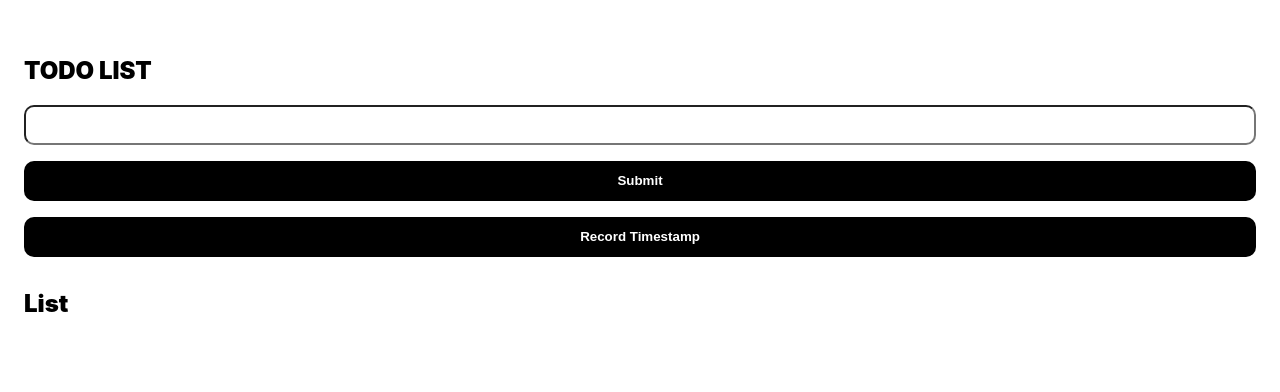
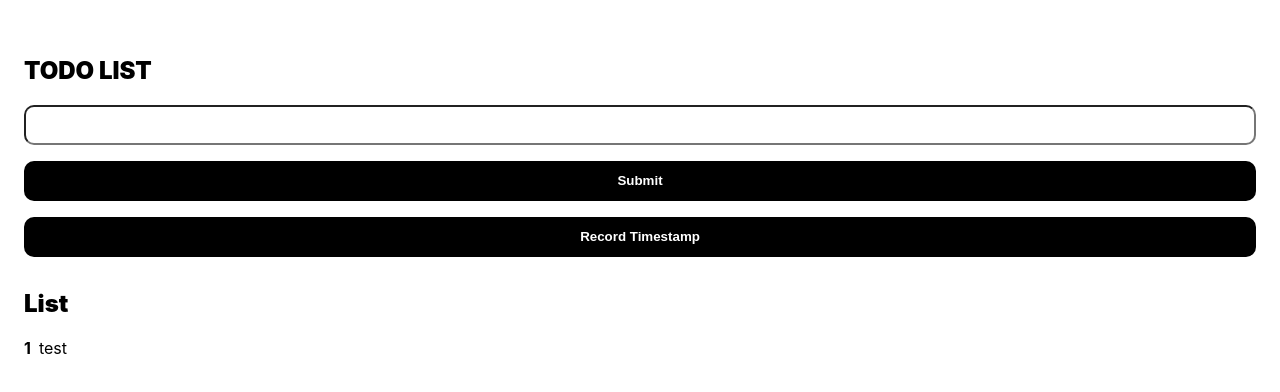
Before and after one commit to cgh20xx/vite-react-redux-ts-001, a React (Vite) app: page / in a window 1280 px wide. Shown: the top 392 px of the page. Built offline with nearby package versions, Linux system fonts and the light colour scheme.

Commit message:
feat: 顯示 todo item 到畫面中。修正 eslintrc.cjs 未加 node 導致報錯

```diff
--- a/src/App.tsx
+++ b/src/App.tsx
@@ -49,7 +49,7 @@ const Item = styled.div`
 function App() {
 
   const todoReducer = useAppSelector(state => state.todoReducer)
-  console.log(todoReducer.todoList);
+  const todoList = todoReducer.todoList
   return (
     <Wrapper>
       <Title>TODO LIST</Title>
@@ -61,6 +61,18 @@ function App() {
         Record Timestamp
       </SubmitBtn>
       <Title>List</Title>
+
+      {
+        todoList.map((data, index) => {
+          return (
+            <Item key={data}>
+              <b>{ index + 1 }</b>
+              { data }
+            </Item>
+          )
+        })
+      }
+
     </Wrapper>
   );
 }
--- a/src/slices/todo.ts
+++ b/src/slices/todo.ts
@@ -5,7 +5,7 @@ interface InitialState {
 }
 
 const initialState: InitialState = {
-  todoList: []
+  todoList: ['test']
 }
 
 export const todoSlice = createSlice({
```
Also changed, not shown: .eslintrc.cjs.
